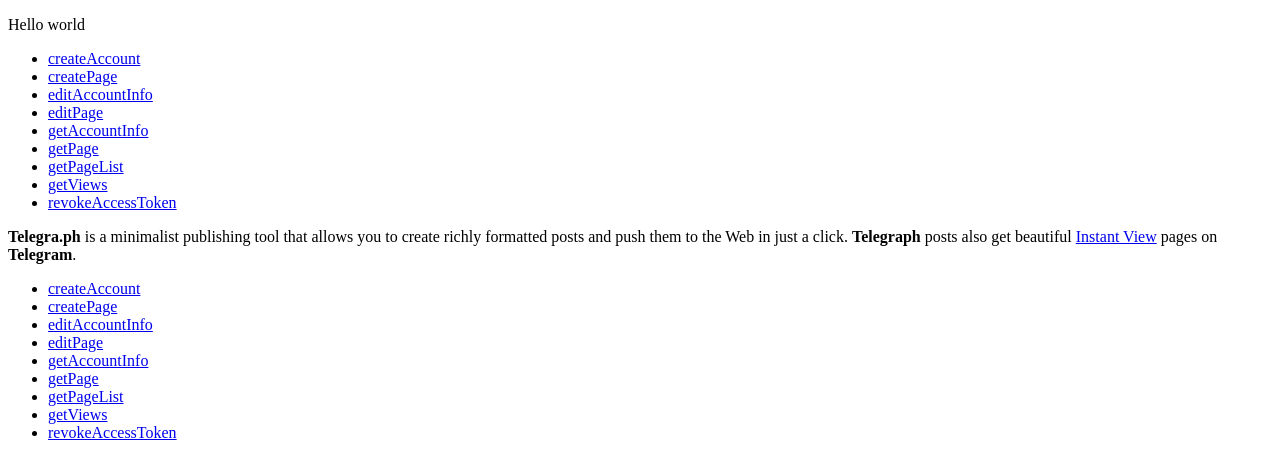
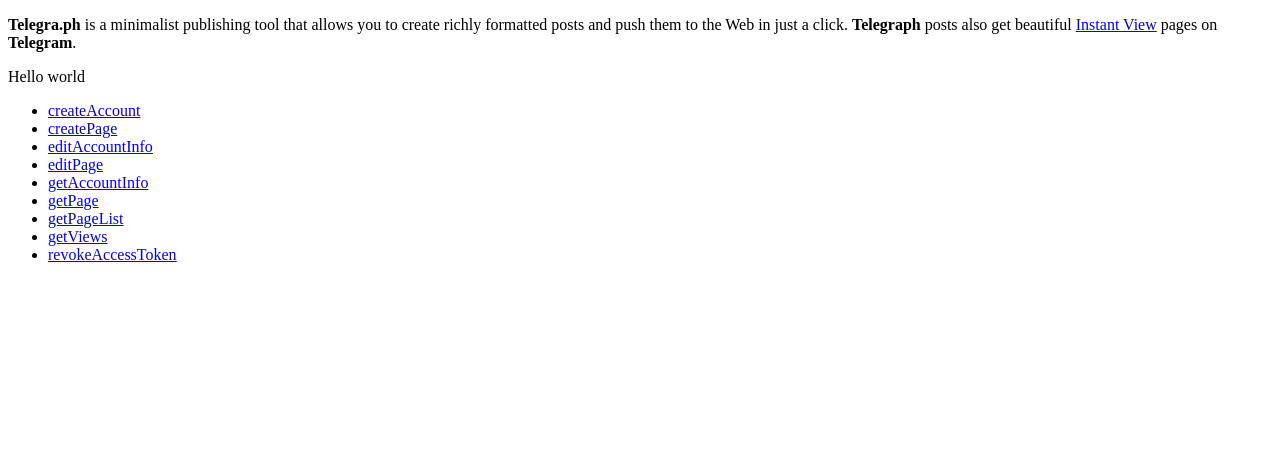
Before and after one commit to MatveyCher1/testIV, a plain HTML site: page index.html in a window 1280 px wide. Drawn offline with Linux system fonts and the light colour scheme.

Commit message:
Update index.html

```diff
--- a/index.html
+++ b/index.html
@@ -18,21 +18,12 @@
 <body>
     <div class="article">
         <article class="article__content">
-            <!-- your "IV-compliant" article body goes here -->
-            <!-- for general idea of what "IV-compliant" HTML is refer to IV documentation:
-                https://instantview.telegram.org/docs#supported-types (HTML counterpart and allowed children columns) -->
-
-            <!-- if first element in article is figure it's going to be set/used as article $cover-->
-            <!-- <figure>
-                <img src="http://example.com/img.jpeg" />
-                <figcaption>figcaption</figcaption>
-            </figure> -->
-
+            <p dir="auto"><strong>Telegra.ph</strong> is a minimalist publishing tool that allows you to create richly formatted posts and push them to the Web in just a click. <strong>Telegraph</strong> posts also get beautiful <a href="https://telegram.org/blog/instant-view" target="_blank">Instant View</a> pages on <strong>Telegram</strong>.</p>
             <p>Hello world</p>
             <ul dir="auto"><li><a href="#createAccount">createAccount</a></li><li><a href="#createPage">createPage</a></li><li><a href="#editAccountInfo">editAccountInfo</a></li><li><a href="#editPage">editPage</a></li><li><a href="#getAccountInfo">getAccountInfo</a></li><li><a href="#getPage">getPage</a></li><li><a href="#getPageList">getPageList</a></li><li><a href="#getViews">getViews</a></li><li><a href="#revokeAccessToken">revokeAccessToken</a></li></ul>
         </article>
-        <p dir="auto"><strong>Telegra.ph</strong> is a minimalist publishing tool that allows you to create richly formatted posts and push them to the Web in just a click. <strong>Telegraph</strong> posts also get beautiful <a href="https://telegram.org/blog/instant-view" target="_blank">Instant View</a> pages on <strong>Telegram</strong>.</p>
-        <ul dir="auto"><li><a href="#createAccount">createAccount</a></li><li><a href="#createPage">createPage</a></li><li><a href="#editAccountInfo">editAccountInfo</a></li><li><a href="#editPage">editPage</a></li><li><a href="#getAccountInfo">getAccountInfo</a></li><li><a href="#getPage">getPage</a></li><li><a href="#getPageList">getPageList</a></li><li><a href="#getViews">getViews</a></li><li><a href="#revokeAccessToken">revokeAccessToken</a></li></ul>
+
+
     </div>
 </body>
 
```
